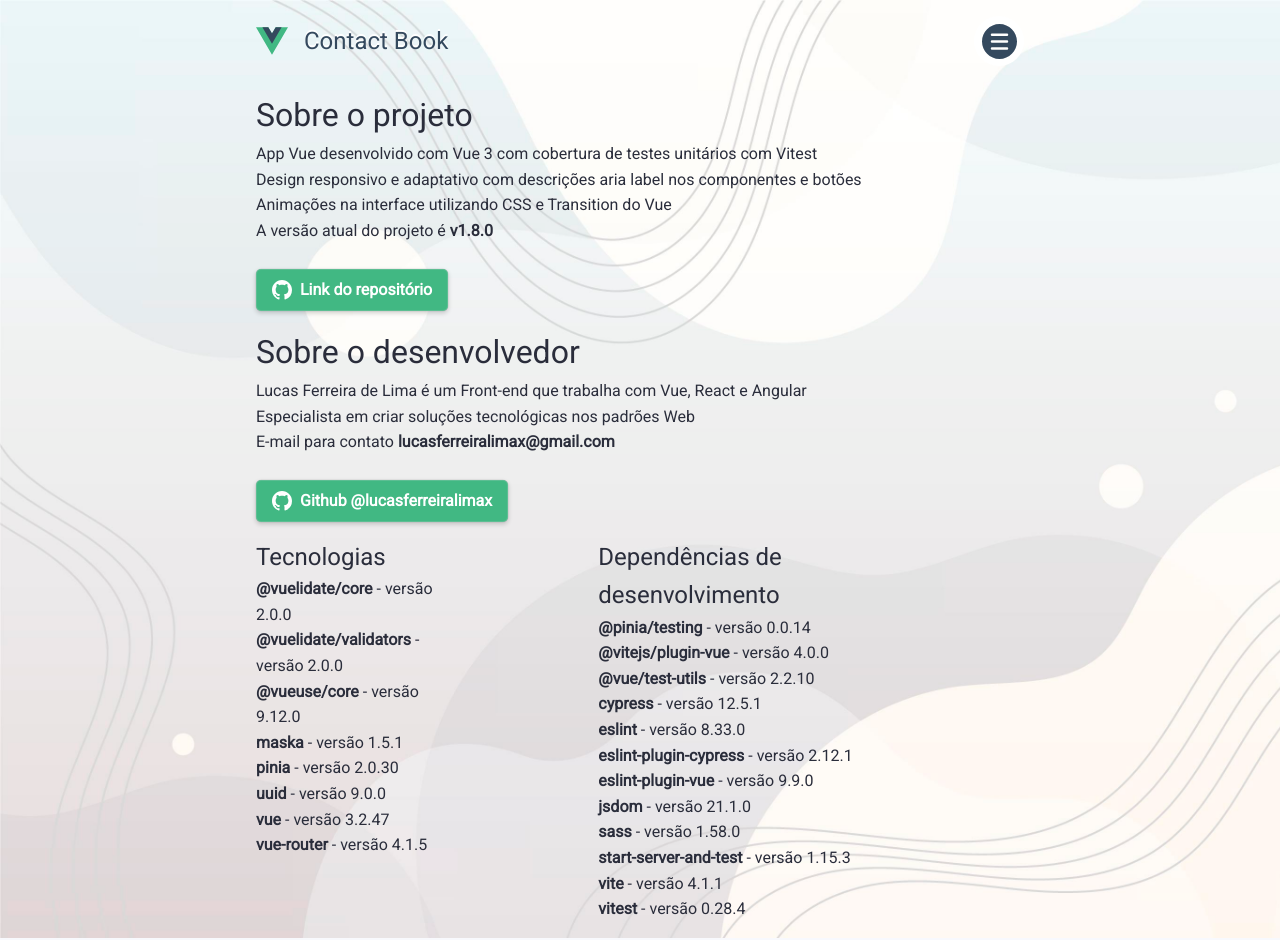
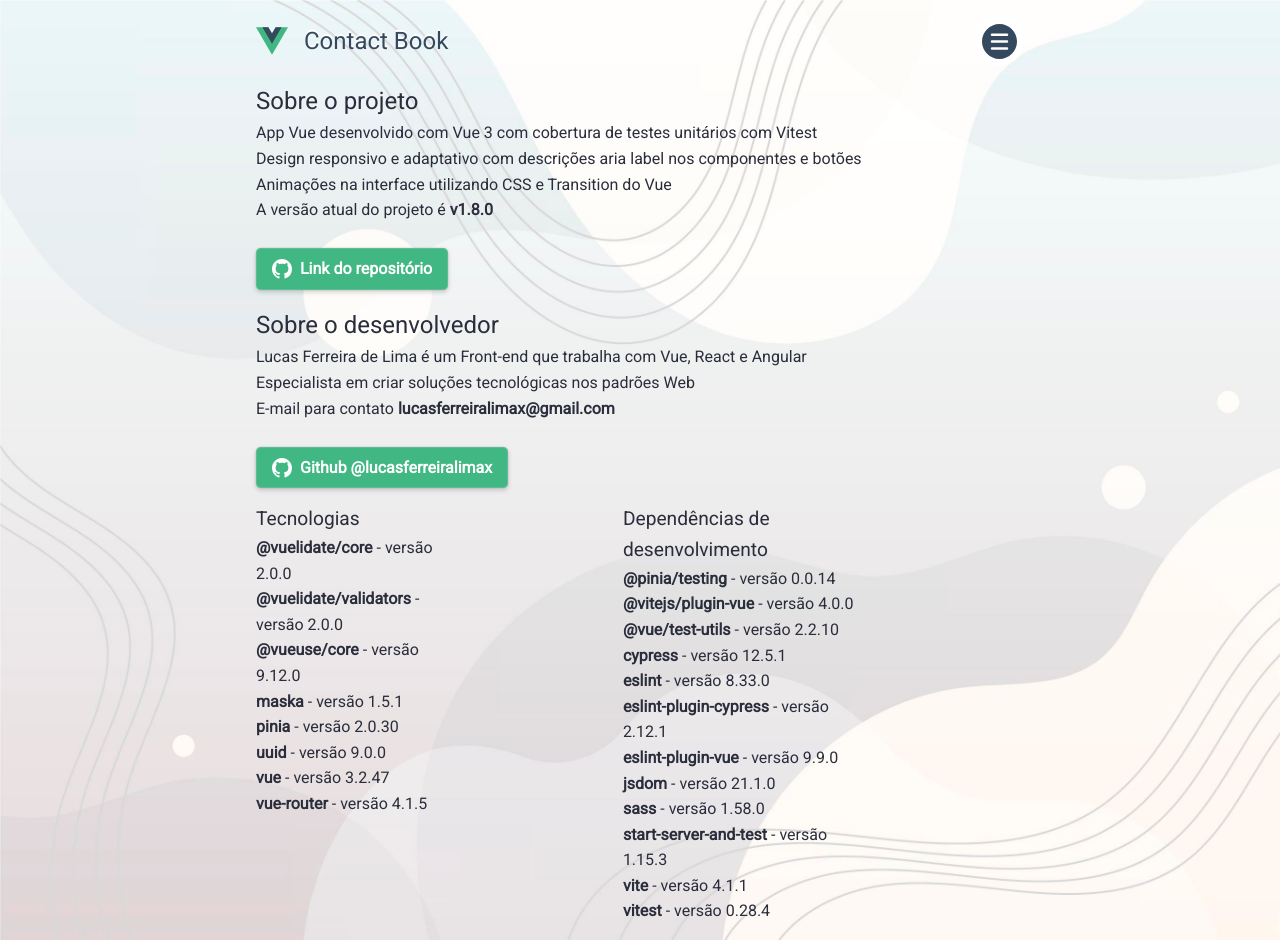
Before and after one commit to livresaber/contact-vue-book, a Vue app: page /about in a window 1280 px wide. Built offline with nearby package versions, Linux system fonts and the light colour scheme; what maska would draw is missing.

Commit message:
adjustment size text in about page

```diff
--- a/src/views/About/index.vue
+++ b/src/views/About/index.vue
@@ -72,30 +72,20 @@ const devDependencies = pkg.devDependencies;
   .page-about {
     max-width: 50rem;
     margin: 0 auto;
-    h2, h3 {
-      margin-top: 1rem;
+    h2, h3 { margin-top: 1rem; }
+    h2 {
+      font-size: 1.5rem;
+      &:first-of-type { margin-top: 0; }
     }
-    h2 {
-      font-size: 2rem;
-      &:first-of-type {
-        margin-top: 0;
-      }
-    }
-    h3 {
-      font-size: 1.5rem;
-    }
+    h3 { font-size: 1.2rem; }
     .techs {
       display: flex;
       width: 100%;
-      div {
-        margin-right: 10rem;
-      }
+      div { margin-right: 10rem; }
       @media (max-width: 1040px) {
         flex-direction: column;
       }
     }
   }
-  main {
-    padding: 1rem;
-  }
+  main { padding: .5rem 1rem 1rem; }
 </style>
```
